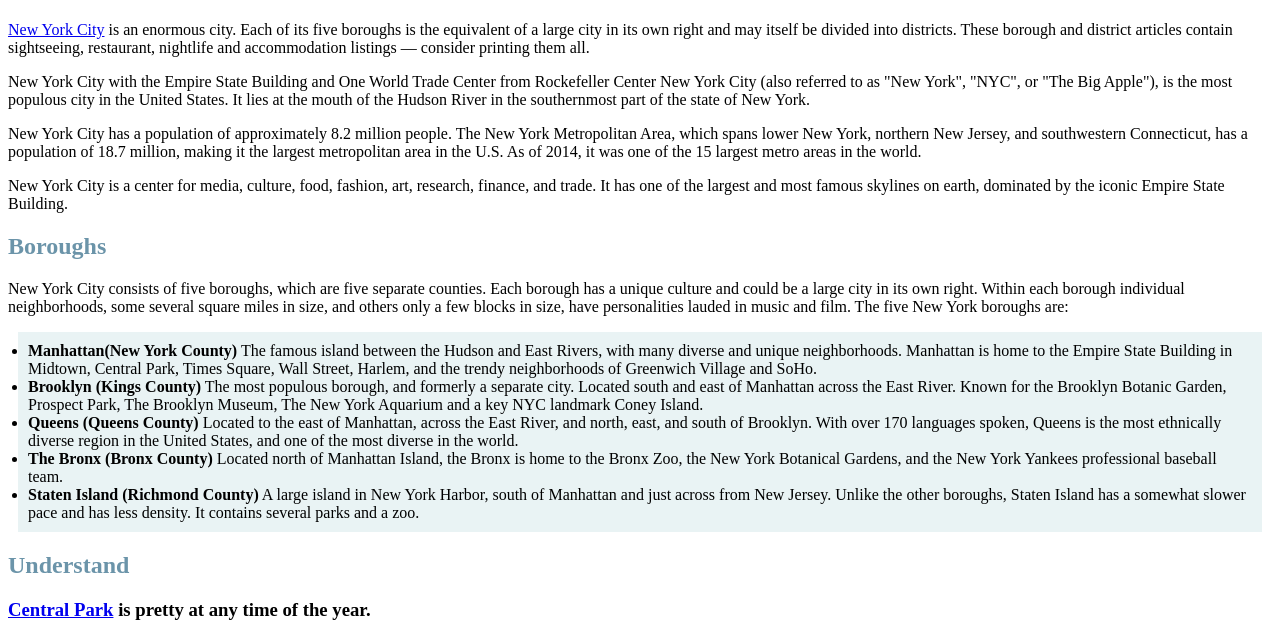
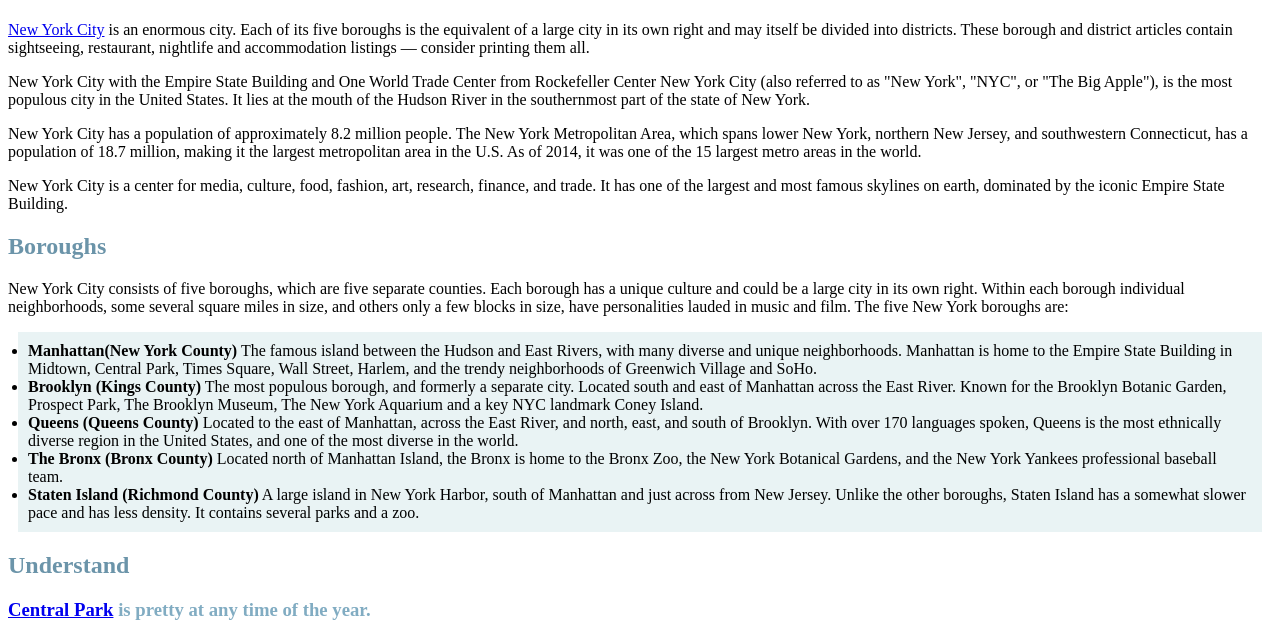
Before and after one commit to MiamiOH-IMS222C-Fall22/new-york-city-road-trip-siroisdb, a plain HTML site: page index.html in a window 1280 px wide. Shown: the part 179-801 px from the top of the page. Drawn offline with Linux system fonts and the light colour scheme.

Commit message:
added h3 styling

```diff
--- a/styles.css
+++ b/styles.css
@@ -16,3 +16,9 @@ ul {
     text-align: left;
     color: #6B94A9;
  }
+
+h3 {
+    font-weight: bold;
+    text-align: left;
+    color: #81ACC2;
+}
```
